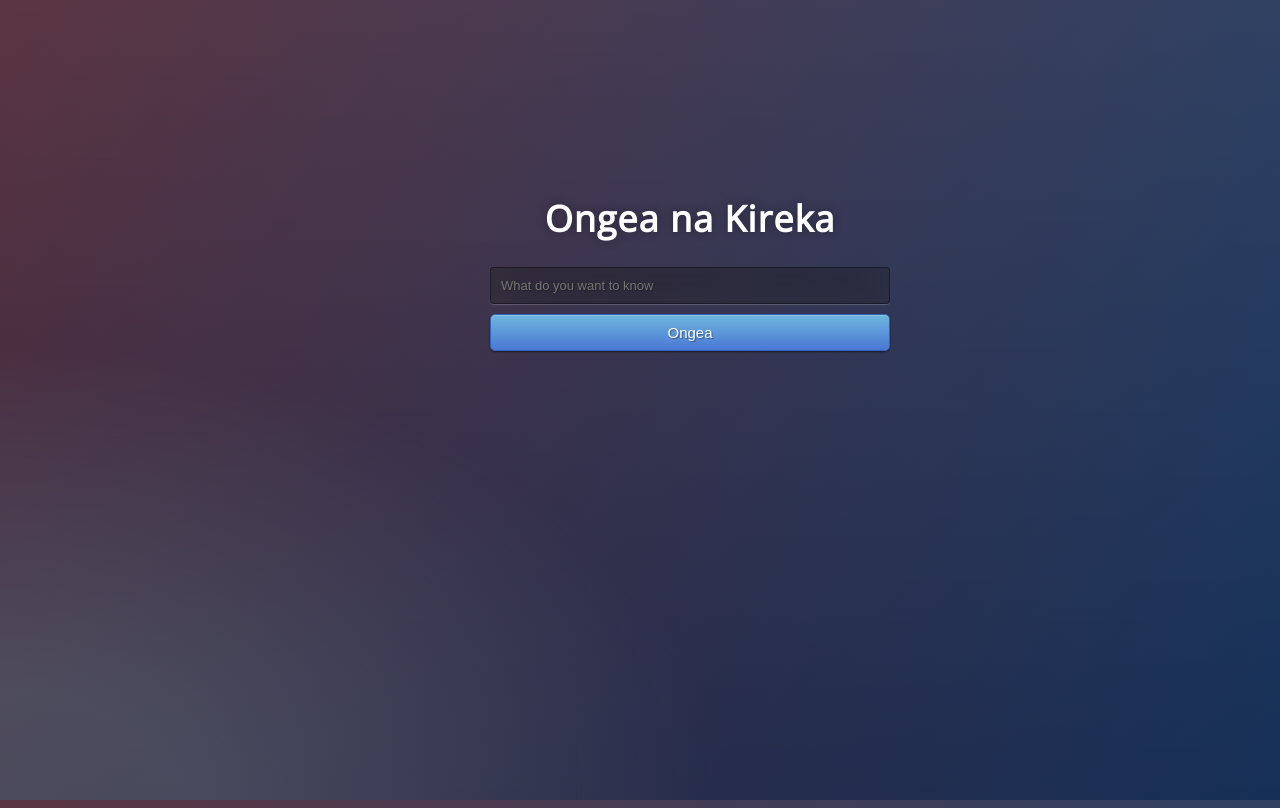
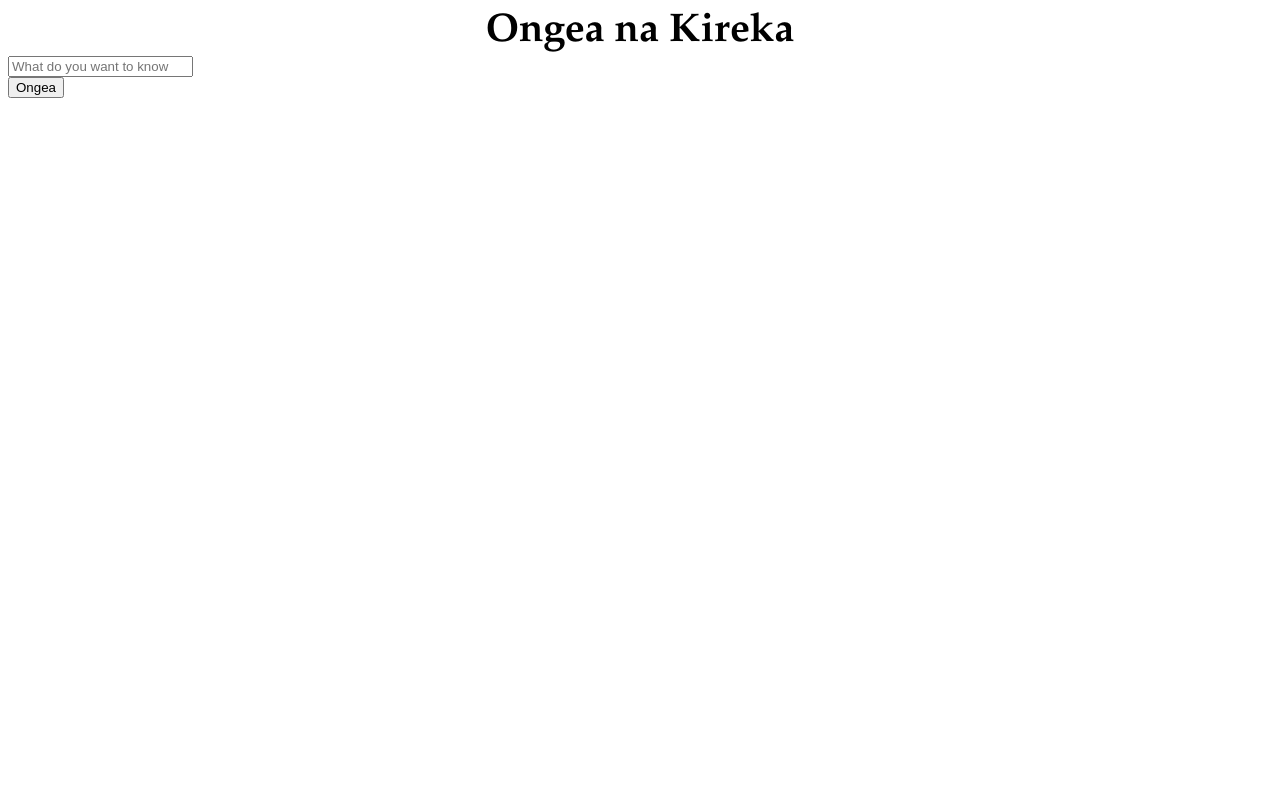
Before and after one commit to msamwelmollel/kirekachatbot, a Flask app: template templates/home.html in a window 1280 px wide. After the commit the page ends 98 px from the top, so only its background shows below. Run offline with Flask 2, Linux system fonts and the light colour scheme; the template is opened without the code that fills it, so the values that code supplies are empty; parts of the project's set-up code (start-up, migrations or seed data) failed here and were passed over.

Commit message:
Update style.css

```diff
--- a/static/style.css
+++ b/static/style.css
@@ -1,63 +1,81 @@
-@import url(https://fonts.googleapis.com/css?family=Open+Sans);
-.btn { display: inline-block; *display: inline; *zoom: 1; padding: 4px 10px 4px; margin-bottom: 0; font-size: 13px; line-height: 18px; color: #333333; text-align: center;text-shadow: 0 1px 1px rgba(255, 255, 255, 0.75); vertical-align: middle; background-color: #f5f5f5; background-image: -moz-linear-gradient(top, #ffffff, #e6e6e6); background-image: -ms-linear-gradient(top, #ffffff, #e6e6e6); background-image: -webkit-gradient(linear, 0 0, 0 100%, from(#ffffff), to(#e6e6e6)); background-image: -webkit-linear-gradient(top, #ffffff, #e6e6e6); background-image: -o-linear-gradient(top, #ffffff, #e6e6e6); background-image: linear-gradient(top, #ffffff, #e6e6e6); background-repeat: repeat-x; filter: progid:dximagetransform.microsoft.gradient(startColorstr=#ffffff, endColorstr=#e6e6e6, GradientType=0); border-color: #e6e6e6 #e6e6e6 #e6e6e6; border-color: rgba(0, 0, 0, 0.1) rgba(0, 0, 0, 0.1) rgba(0, 0, 0, 0.25); border: 1px solid #e6e6e6; -webkit-border-radius: 4px; -moz-border-radius: 4px; border-radius: 4px; -webkit-box-shadow: inset 0 1px 0 rgba(255, 255, 255, 0.2), 0 1px 2px rgba(0, 0, 0, 0.05); -moz-box-shadow: inset 0 1px 0 rgba(255, 255, 255, 0.2), 0 1px 2px rgba(0, 0, 0, 0.05); box-shadow: inset 0 1px 0 rgba(255, 255, 255, 0.2), 0 1px 2px rgba(0, 0, 0, 0.05); cursor: pointer; *margin-left: .3em; }
-.btn:hover, .btn:active, .btn.active, .btn.disabled, .btn[disabled] { background-color: #e6e6e6; }
-.btn-large { padding: 9px 14px; font-size: 15px; line-height: normal; -webkit-border-radius: 5px; -moz-border-radius: 5px; border-radius: 5px; }
-.btn:hover { color: #333333; text-decoration: none; background-color: #e6e6e6; background-position: 0 -15px; -webkit-transition: background-position 0.1s linear; -moz-transition: background-position 0.1s linear; -ms-transition: background-position 0.1s linear; -o-transition: background-position 0.1s linear; transition: background-position 0.1s linear; }
-.btn-primary, .btn-primary:hover { text-shadow: 0 -1px 0 rgba(0, 0, 0, 0.25); color: #ffffff; }
-.btn-primary.active { color: rgba(255, 255, 255, 0.75); }
-.btn-primary { background-color: #4a77d4; background-image: -moz-linear-gradient(top, #6eb6de, #4a77d4); background-image: -ms-linear-gradient(top, #6eb6de, #4a77d4); background-image: -webkit-gradient(linear, 0 0, 0 100%, from(#6eb6de), to(#4a77d4)); background-image: -webkit-linear-gradient(top, #6eb6de, #4a77d4); background-image: -o-linear-gradient(top, #6eb6de, #4a77d4); background-image: linear-gradient(top, #6eb6de, #4a77d4); background-repeat: repeat-x; filter: progid:dximagetransform.microsoft.gradient(startColorstr=#6eb6de, endColorstr=#4a77d4, GradientType=0);  border: 1px solid #3762bc; text-shadow: 1px 1px 1px rgba(0,0,0,0.4); box-shadow: inset 0 1px 0 rgba(255, 255, 255, 0.2), 0 1px 2px rgba(0, 0, 0, 0.5); }
-.btn-primary:hover, .btn-primary:active, .btn-primary.active, .btn-primary.disabled, .btn-primary[disabled] { filter: none; background-color: #4a77d4; }
-.btn-block { width: 100%; display:block; }
-
-* { -webkit-box-sizing:border-box; -moz-box-sizing:border-box; -ms-box-sizing:border-box; -o-box-sizing:border-box; box-sizing:border-box; }
-
-html { width: 100%; height:100%; overflow:hidden; }
-
 body {
-	width: 100%;
-	height:100%;
-	font-family: 'Open Sans', sans-serif;
-	background: #092756;
-	color: #fff;
-	font-size: 18px;
-	text-align:center;
-	letter-spacing:1.2px;
-	background: -moz-radial-gradient(0% 100%, ellipse cover, rgba(104,128,138,.4) 10%,rgba(138,114,76,0) 40%),-moz-linear-gradient(top,  rgba(57,173,219,.25) 0%, rgba(42,60,87,.4) 100%), -moz-linear-gradient(-45deg,  #670d10 0%, #092756 100%);
-	background: -webkit-radial-gradient(0% 100%, ellipse cover, rgba(104,128,138,.4) 10%,rgba(138,114,76,0) 40%), -webkit-linear-gradient(top,  rgba(57,173,219,.25) 0%,rgba(42,60,87,.4) 100%), -webkit-linear-gradient(-45deg,  #670d10 0%,#092756 100%);
-	background: -o-radial-gradient(0% 100%, ellipse cover, rgba(104,128,138,.4) 10%,rgba(138,114,76,0) 40%), -o-linear-gradient(top,  rgba(57,173,219,.25) 0%,rgba(42,60,87,.4) 100%), -o-linear-gradient(-45deg,  #670d10 0%,#092756 100%);
-	background: -ms-radial-gradient(0% 100%, ellipse cover, rgba(104,128,138,.4) 10%,rgba(138,114,76,0) 40%), -ms-linear-gradient(top,  rgba(57,173,219,.25) 0%,rgba(42,60,87,.4) 100%), -ms-linear-gradient(-45deg,  #670d10 0%,#092756 100%);
-	background: -webkit-radial-gradient(0% 100%, ellipse cover, rgba(104,128,138,.4) 10%,rgba(138,114,76,0) 40%), linear-gradient(to bottom,  rgba(57,173,219,.25) 0%,rgba(42,60,87,.4) 100%), linear-gradient(135deg,  #670d10 0%,#092756 100%);
-	filter: progid:DXImageTransform.Microsoft.gradient( startColorstr='#3E1D6D', endColorstr='#092756',GradientType=1 );
-
-}
-.login {
-	position: absolute;
-	top: 40%;
-	left: 50%;
-	margin: -150px 0 0 -150px;
-	width:400px;
-	height:400px;
+    font-family: Garamond;
 }
 
-.login h1 { color: #fff; text-shadow: 0 0 10px rgba(0,0,0,0.3); letter-spacing:1px; text-align:center; }
+h1 {
+    color: black;
+    margin-bottom: 0;
+    margin-top: 0;
+    text-align: center;
+    font-size: 40px;
+}
 
-input {
-	width: 100%;
-	margin-bottom: 10px;
-	background: rgba(0,0,0,0.3);
-	border: none;
-	outline: none;
-	padding: 10px;
-	font-size: 13px;
-	color: #fff;
-	text-shadow: 1px 1px 1px rgba(0,0,0,0.3);
-	border: 1px solid rgba(0,0,0,0.3);
-	border-radius: 4px;
-	box-shadow: inset 0 -5px 45px rgba(100,100,100,0.2), 0 1px 1px rgba(255,255,255,0.2);
-	-webkit-transition: box-shadow .5s ease;
-	-moz-transition: box-shadow .5s ease;
-	-o-transition: box-shadow .5s ease;
-	-ms-transition: box-shadow .5s ease;
-	transition: box-shadow .5s ease;
+h3 {
+    color: black;
+    font-size: 20px;
+    margin-top: 3px;
+    text-align: center;
 }
-input:focus { box-shadow: inset 0 -5px 45px rgba(100,100,100,0.4), 0 1px 1px rgba(255,255,255,0.2); }
+
+#chatbox {
+    margin-left: auto;
+    margin-right: auto;
+    width: 40%;
+    margin-top: 60px;
+}
+
+#userInput {
+    margin-left: auto;
+    margin-right: auto;
+    width: 40%;
+    margin-top: 60px;
+}
+
+#textInput {
+    width: 87%;
+    border: none;
+    border-bottom: 3px solid #009688;
+    font-family: monospace;
+    font-size: 17px;
+}
+
+#buttonInput {
+    padding: 3px;
+    font-family: monospace;
+    font-size: 17px;
+}
+
+.userText {
+    color: white;
+    font-family: monospace;
+    font-size: 17px;
+    text-align: right;
+    line-height: 30px;
+}
+
+.userText span {
+    background-color: #009688;
+    padding: 10px;
+    border-radius: 2px;
+}
+
+.botText {
+    color: white;
+    font-family: monospace;
+    font-size: 17px;
+    text-align: left;
+    line-height: 30px;
+}
+
+.botText span {
+    background-color: #EF5350;
+    padding: 10px;
+    border-radius: 2px;
+}
+
+#tidbit {
+    position:absolute;
+    bottom:0;
+    right:0;
+    width: 300px;
+}
```
